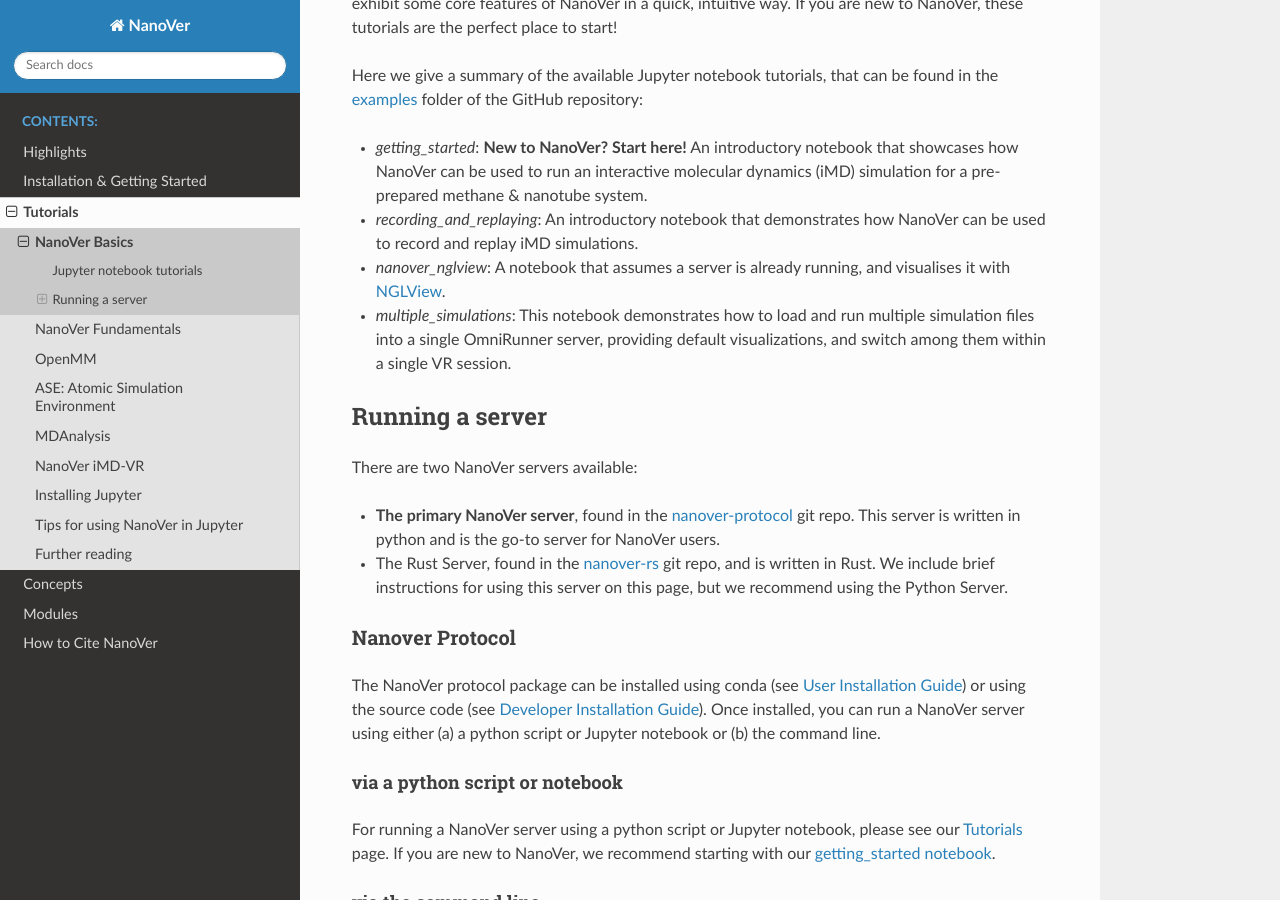
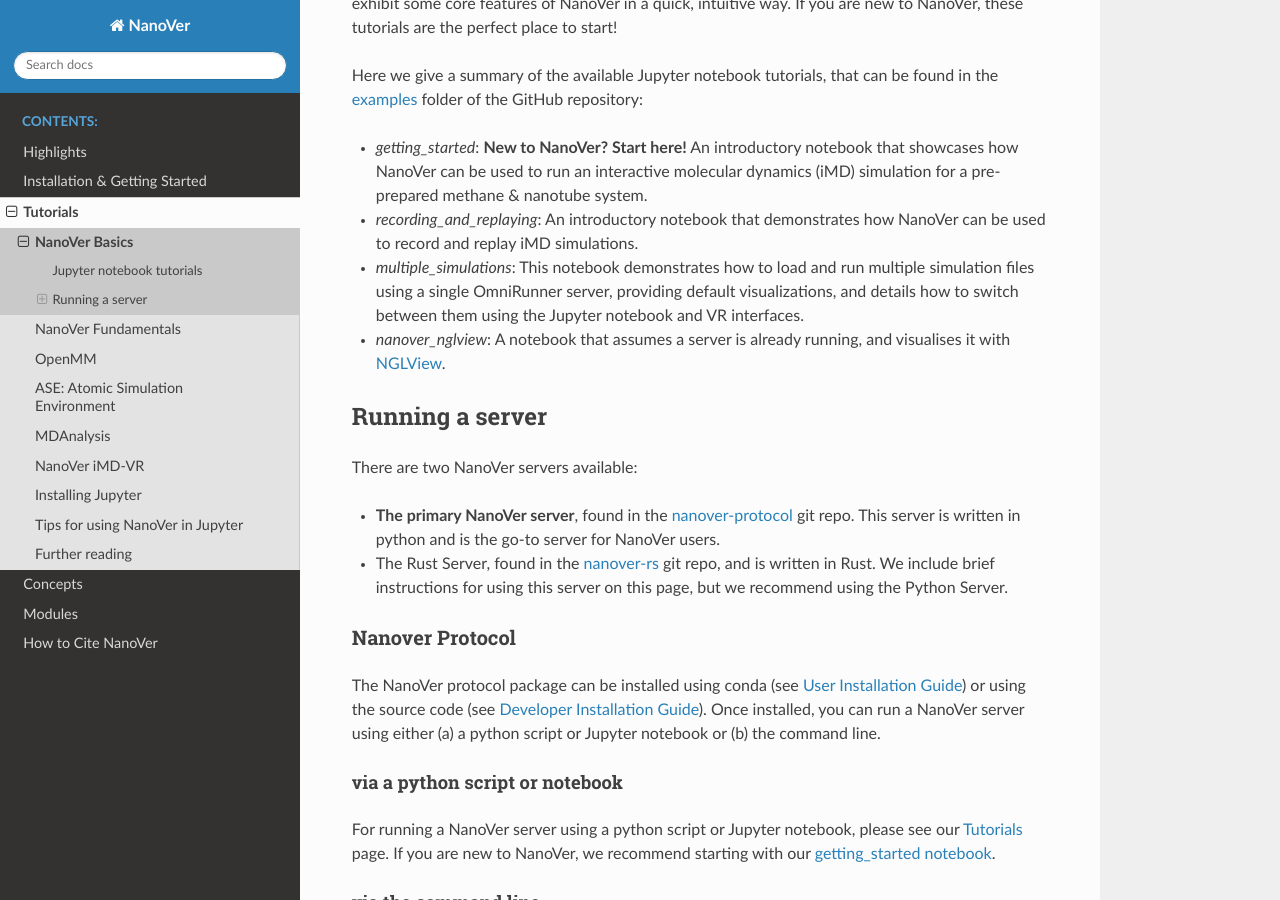
Before and after one commit to IRL2/nanover-docs, a Sphinx documentation site: the page built from source/tutorials/basics.rst, in a window 1280 px wide and 900 px high, scrolled down 548 px. Built offline with Sphinx 7.4.7 and the Read the Docs theme 3.1.0, drawn with Linux system fonts in a browser that asks for light colours; pages that are not in the unit, such as notebooks, are missing from menus; the version number could not be read and is left out.

Commit message:
correcting sentence, changing its position.

```diff
--- a/source/tutorials/basics.rst
+++ b/source/tutorials/basics.rst
@@ -28,10 +28,11 @@
   pre-prepared methane & nanotube system.
 * `recording_and_replaying`: An introductory notebook that demonstrates how NanoVer can be used
   to record and replay iMD simulations.
+* `multiple_simulations`: This notebook demonstrates how to load and run multiple simulation files using a single OmniRunner server,
+  providing default visualizations, and details how to switch between them using the Jupyter notebook and VR interfaces.
 * `nanover_nglview`: A notebook that assumes a server is already running, and visualises it
   with `NGLView <https://github.com/arose/nglview>`_.
-* `multiple_simulations`: This notebook demonstrates how to load and run multiple simulation files into
-  a single OmniRunner server, providing default visualizations, and switch among them within a single VR session.
+
 
 
 .. _basicsrunningaserver:
```
